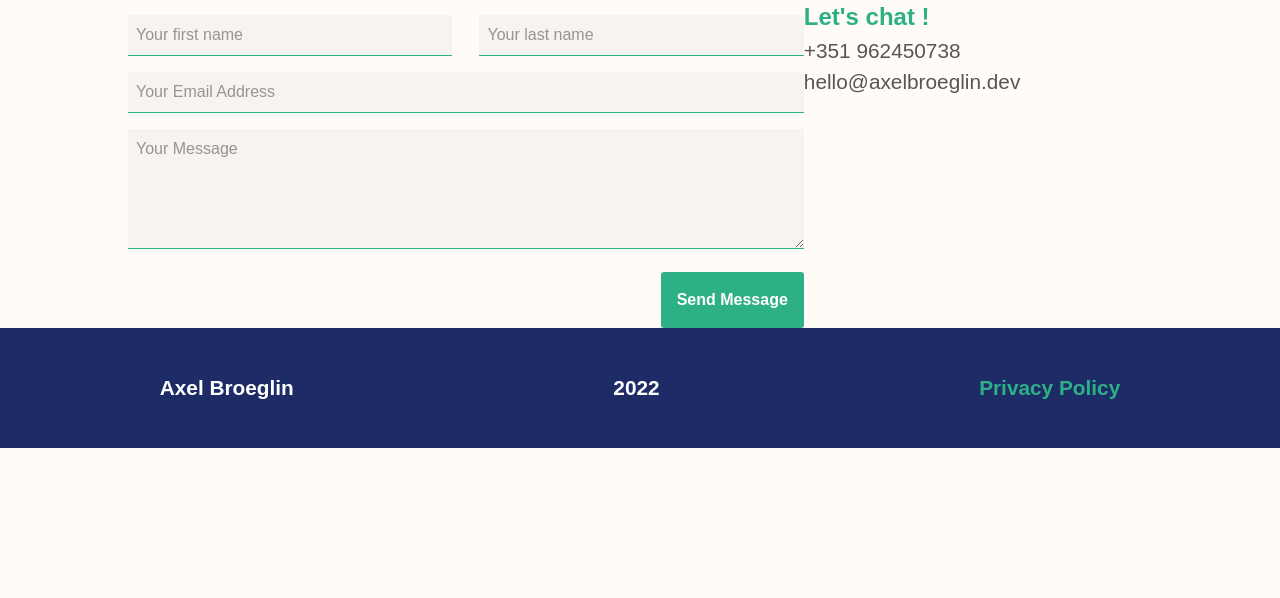
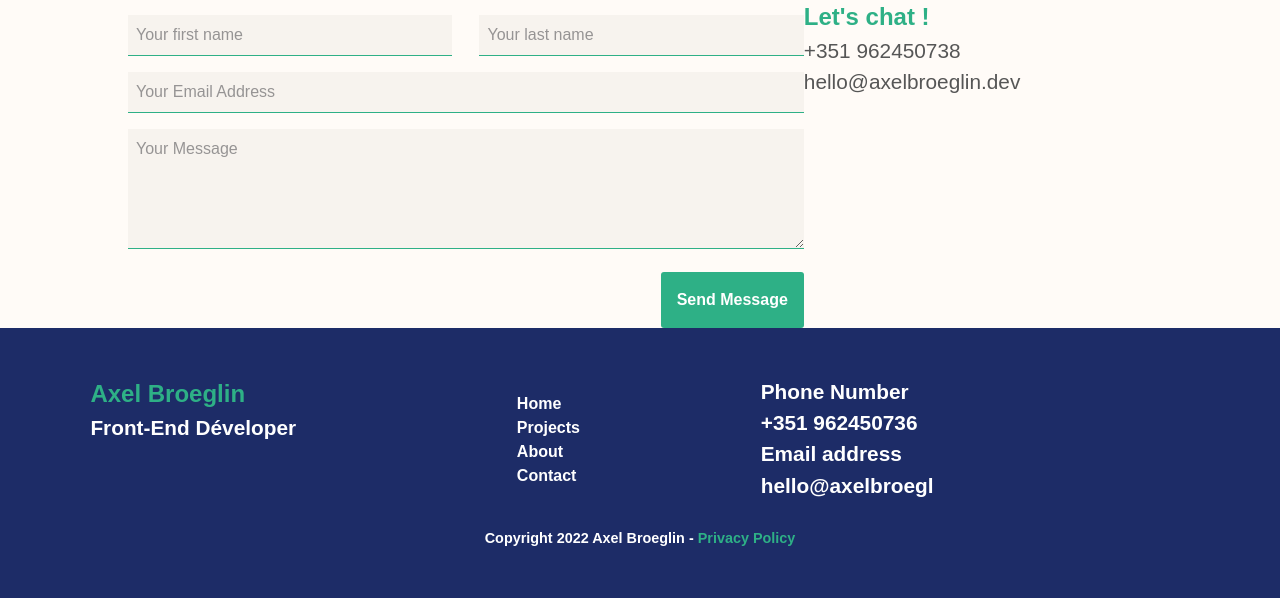
Before and after one commit to AxelBroeglin/portfolio, a PHP site: page /index.html in a window 1280 px wide. Shown: the part 2318-2916 px from the top of the page. Before the commit the page ends 2766 px from the top, so only its background shows below. Run offline with PHP 8.4, Linux system fonts and the light colour scheme.

Commit message:
Work on the footer

```diff
--- a/index.html
+++ b/index.html
@@ -256,10 +256,30 @@
 
         <!-- FOOTER -->
         <!-- <?php include('footer.php'); ?> -->
-        <footer>
-            <div><p>Axel Broeglin</p></div>
-            <div><p>2022</p></div>
-            <div><a href="privacy-policy.html"><p>Privacy Policy</p></a></div>
+        <footer class="footer">
+            <aside>
+                <div>
+                    <h2>Axel Broeglin</h2>
+                    <p>Front-End Déveloper</p>
+                </div>
+                <div>
+                    <ul class="footer__menu">
+                        <li>Home</li>
+                        <li>Projects</li>
+                        <li>About</li>
+                        <li>Contact</li>
+                    </ul>
+                </div>
+                <div>
+                    <p>Phone Number <br>
+                        +351 962450736 </p>
+                    <p>Email address <br>
+                    hello@axelbroegl</p>
+                </div>
+            </aside>
+            <div class="footer__legal-info">
+            <p>Copyright 2022 Axel Broeglin - <a href="privacy-policy.html">Privacy Policy</a></p>
+            </div>
         </footer>
 
         <script src="./script/app.js"></script>
--- a/styles/layout/_footer.scss
+++ b/styles/layout/_footer.scss
@@ -1,13 +1,35 @@
 footer{
     @include p-top6;
     @include p-bottom6;
-    height: 15vh;
-    display: flex;
-    justify-content: space-around;
-    align-items: center;
+    height: auto;
     background-color:$dark-blue;
     color:white;
     font-weight: bold;
 }
+aside{
+    width: 80%;
+    display:flex;
+    justify-content: space-around;
+}
 
-// Does not work on homepage
+.footer{
+    posr
+    &__menu{
+        display: flex;
+        gap: 0.9em;
+        font-size: 1.3em;
+        padding: 0;
+        margin: 0;
+        position: absolute;
+        top: 50%;
+        left: 50%;
+        transform: translate(-50%, -50%);
+    }
+    &__legal-info{
+        @include p-top3;
+        text-align: center;
+        >p{
+            font-size: 0.9em;
+        }
+    }
+}
--- a/styles/main.css
+++ b/styles/main.css
@@ -345,18 +345,44 @@
 footer {
   padding-top: 6vh;
   padding-bottom: 6vh;
-  height: 15vh;
+  height: auto;
+  background-color: #1d2c67;
+  color: white;
+  font-weight: bold;
+}
+
+aside {
+  width: 80%;
   display: -webkit-box;
   display: -ms-flexbox;
   display: flex;
   -ms-flex-pack: distribute;
       justify-content: space-around;
-  -webkit-box-align: center;
-      -ms-flex-align: center;
-          align-items: center;
-  background-color: #1d2c67;
-  color: white;
-  font-weight: bold;
+}
+
+posr
+.footer__menu {
+  display: -webkit-box;
+  display: -ms-flexbox;
+  display: flex;
+  gap: 0.9em;
+  font-size: 1.3em;
+  padding: 0;
+  margin: 0;
+  position: absolute;
+  top: 50%;
+  left: 50%;
+  -webkit-transform: translate(-50%, -50%);
+          transform: translate(-50%, -50%);
+}
+
+.footer__legal-info {
+  padding-top: 3vh;
+  text-align: center;
+}
+
+.footer__legal-info > p {
+  font-size: 0.9em;
 }
 
 .button-container {
@@ -678,7 +704,7 @@
   width: 66%;
 }
 
-@media only screen and (max-width: 767px) {
+@media only screen and (max-width: 900px) {
   .contact {
     width: 100%;
   }
--- a/styles/pages/_home.scss
+++ b/styles/pages/_home.scss
@@ -251,7 +251,7 @@
 
   .contact{
     width: 66%;
-    @media only screen and (max-width: 767px) {
+    @media only screen and (max-width: 900px) {
       width: 100%;
     }
     >*{
@@ -262,6 +262,7 @@
     }
     &__container{
       display: flex;
+
       &__names{
         display: flex;
         justify-content: space-between;
```
Also changed, not shown: 1 other file.
